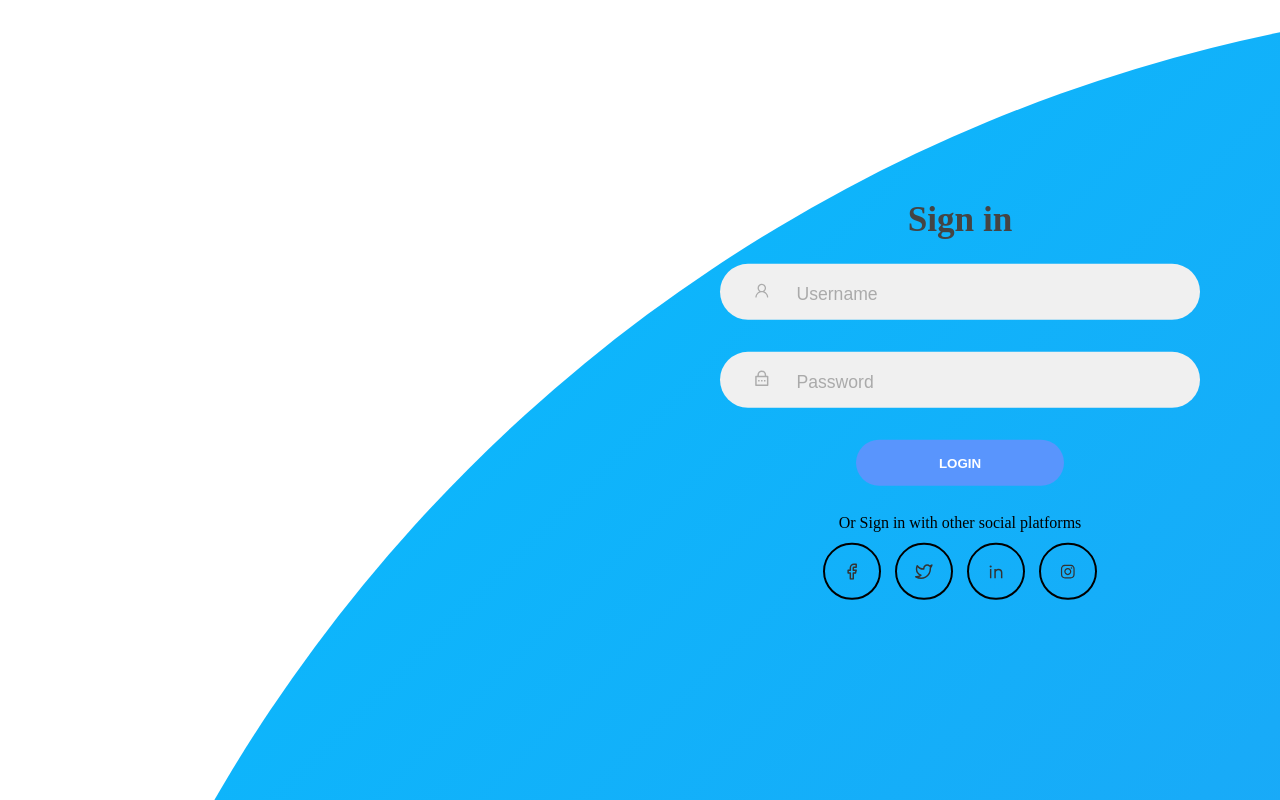
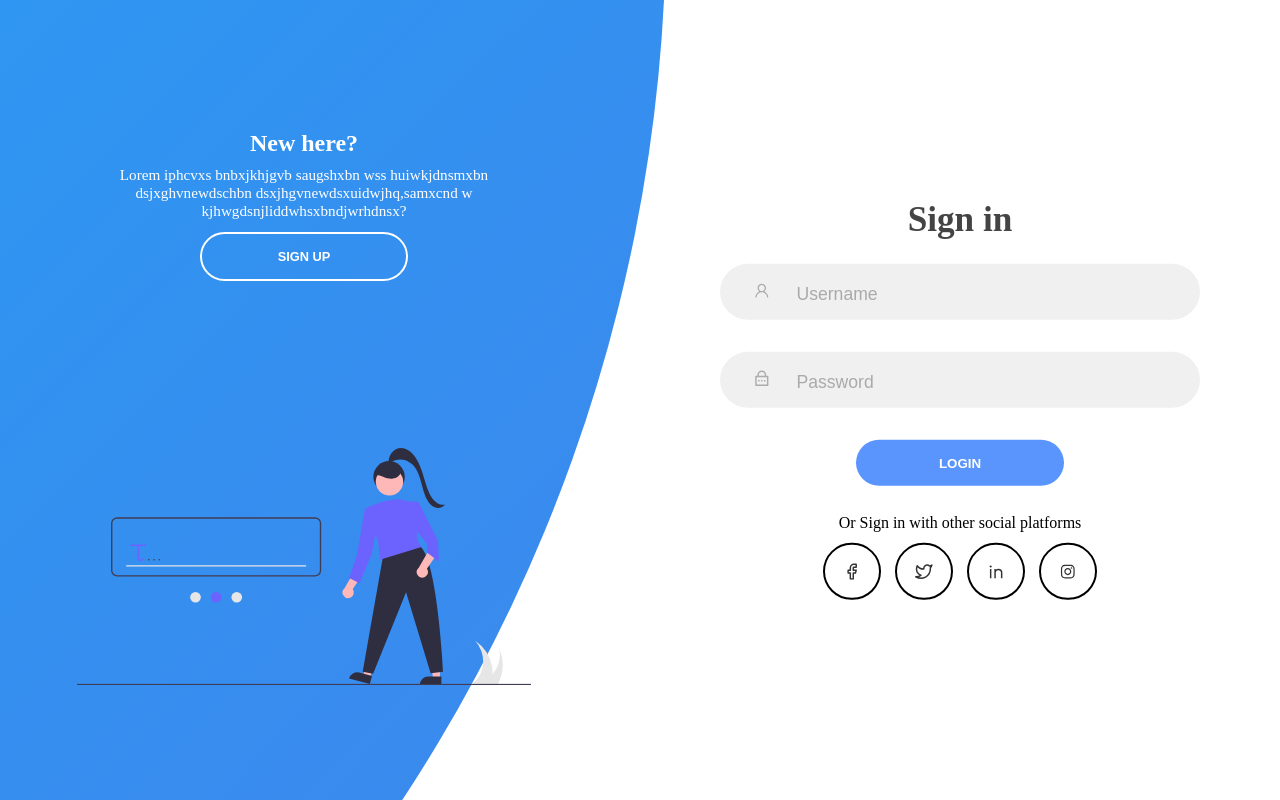
Before and after one commit to Darasimi-okeowo/login, a React (Create React App) app: page / in a window 1280 px wide. Built offline with nearby package versions, Linux system fonts and the light colour scheme.

Commit message:
third-commit

```diff
--- a/src/login/Login.css
+++ b/src/login/Login.css
@@ -17,6 +17,9 @@ body, input{
     height: 200rem;
     border-radius: 50%;
     background: linear-gradient(-45deg, #4481eb, #04befe);
+    top: -10%;
+    right: 48%;
+    transform: translateY(-50%);
 }
 
 .forms-container{
@@ -146,3 +149,64 @@ form.signup-form{
     color: #4481eb;
     border-color: #4481eb;
 }
+
+
+.panels-container{
+    position: absolute;
+    width: 100%;
+    height: 100%;
+    top: 0;
+    left: 0;
+    display: grid;
+    grid-template-columns: repeat(2, 1fr);
+}
+
+.panel{
+    display: flex;
+    flex-direction: column;
+    align-items: flex-end;
+    justify-content: space-around;
+    text-align: center;
+}
+
+.left-panel{
+    padding: 3rem 17% 2rem 12%;
+}
+
+.right-panel{
+    padding: 3rem 12% 2rem 17%;
+    width: 80%;
+}
+
+.panel .content{
+    color: white;
+}
+
+.panel h3{
+    font-weight: 600;
+    line-height: 1;
+    font-size: 1.5rem;
+}
+
+.panel p{
+    font-size: 0.95rem;
+    padding: 0.7rem 0;
+}
+
+.btn.transparent{
+    margin: 0;
+    background: none;
+    border: 2px solid white;
+    width: 13rem;
+    height: 3.1rem;
+    font-weight: 600;
+    font-size: 0.8rem;
+}
+
+.image{
+    width: 100%;
+}
+
+.right-panel .content, .right-panel .image{
+    transform: translateX(800px);
+}
--- a/src/login/Login.js
+++ b/src/login/Login.js
@@ -3,6 +3,8 @@ import "./Login.css";
 import { RiLockPasswordLine, RiLinkedinLine } from "react-icons/ri";
 import { FiFacebook, FiTwitter } from "react-icons/fi";
 import { AiOutlineInstagram, AiOutlineUser } from "react-icons/ai";
+import text from './text.svg'
+import man from './man.svg'
 import { SiGmail } from "react-icons/si";
 
 const Login = () => {
@@ -78,7 +80,25 @@ const Login = () => {
         </div>
       </div>
 
-      <div className="panels-container"></div>
+      <div className="panels-container">
+        <div className='panel left-panel'>
+          <div className='content'>
+              <h3>New here?</h3>
+              <p>Lorem iphcvxs bnbxjkhjgvb saugshxbn wss huiwkjdnsmxbn dsjxghvnewdschbn dsxjhgvnewdsxuidwjhq,samxcnd w  kjhwgdsnjliddwhsxbndjwrhdnsx?</p>
+              <button className='btn transparent' id='sign-up-btn'>Sign Up</button>
+          </div>
+          <img src={text} alt='' className='image'/>
+        </div>
+
+        <div className='panel right-panel'>
+          <div className='content'>
+              <h3>One of us?</h3>
+              <p>Lorem iphcvxs bnbxjkhjgvb saugshxbn wss huiwkjdnsmxbn dsjxghvnewdschbn dsxjhgvnewdsxuidwjhq,samxcnd w  kjhwgdsnjliddwhsxbndjwrhdnsx?</p>
+              <button className='btn transparent' id='sign-in-btn'>Sign In</button>
+          </div>
+          <img src={man} alt='' className='image'/>
+        </div>
+      </div>
     </div>
   );
 };
```
Also changed, not shown: src/login/man.svg (renamed from src/login/undraw_feeling_proud_qne1.svg), src/login/text.svg (renamed from src/login/undraw_text_field_htlv.svg).
